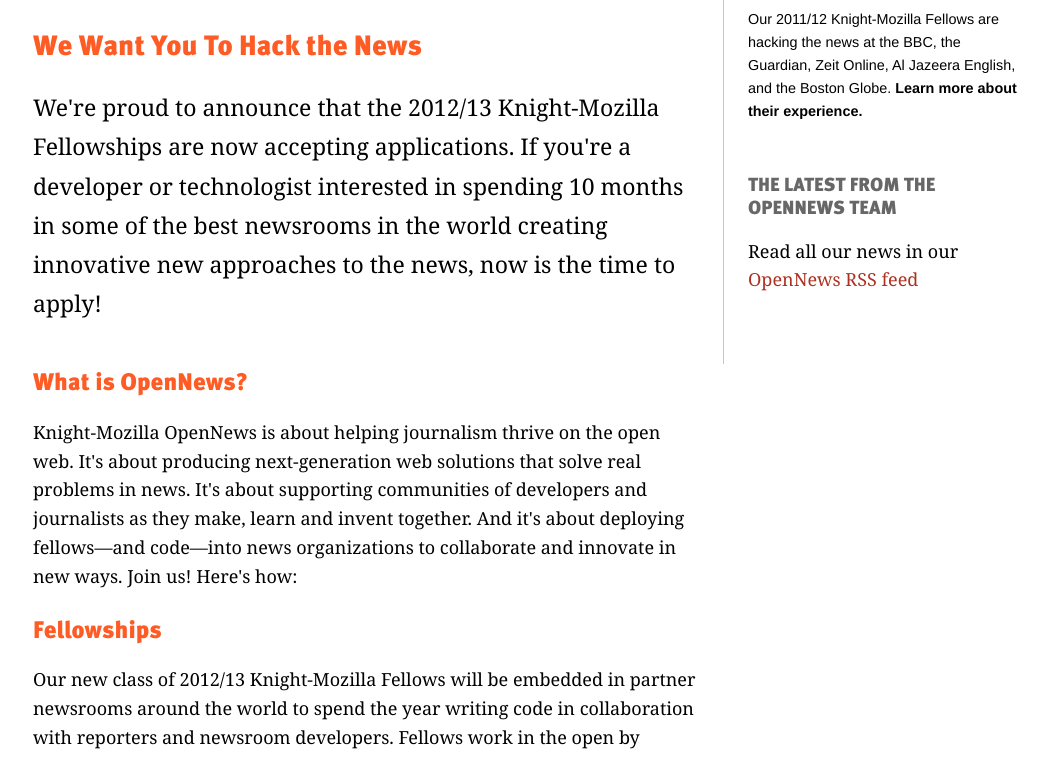
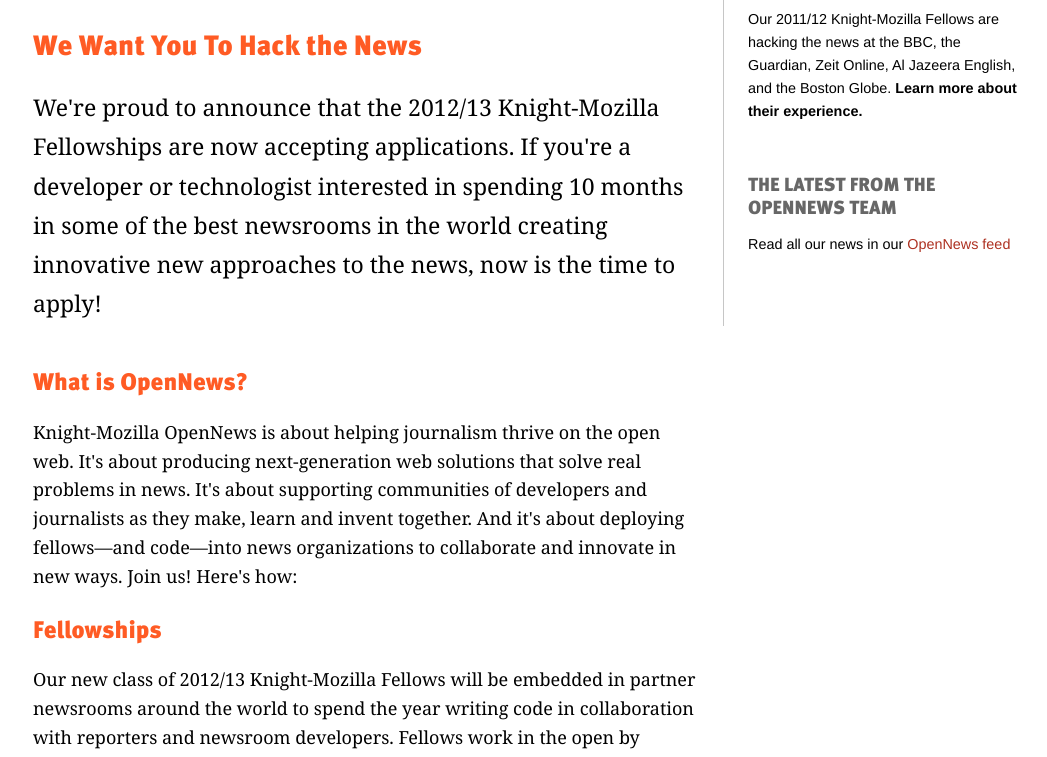
Before and after one commit to mozilla/mozilla-opennews, a Jekyll site: the page built from index.html, in a window 1280 px wide, cut to the strip 715-1472 px from the top of the page. Shown: the whole strip, without its empty margins (117-1164 px from the left). Built offline with Jekyll 4.4.1, drawn with Linux system fonts in a browser that asks for light colours; nearby versions of some CDN libraries; Markdown is read by kramdown in place of the engine named in the settings; comment, search, counter and statistics services are not loaded.

Commit message:
little more tweaking

```diff
--- a/_includes/sidebar_update.html
+++ b/_includes/sidebar_update.html
@@ -21,7 +21,7 @@
 
 <div id="newsbox">
 <h3>The latest from the OpenNews team</h3>
-<p>Read all our news in our <a id="feed_url" href="http://planet.drumbeat.org/mojo/rss20.xml">OpenNews RSS feed</a></p>
+<p>Read all our news in our <a id="feed_url" href="http://planet.drumbeat.org/mojo/rss20.xml">OpenNews feed</a></p>
 </div>
 
 <script type="text/javascript">
--- a/media/css/devices.css
+++ b/media/css/devices.css
@@ -326,7 +326,7 @@
 border: 1px solid #454545;
 }
 
-#minifellows p, #involved p {
+#minifellows p, #involved p, #newsbox p {
 font-size: 0.9em;
 font-family: Helvetica, Verdana, Arial, sans-serif;
 }
```
Also changed, not shown: 9 other files.
